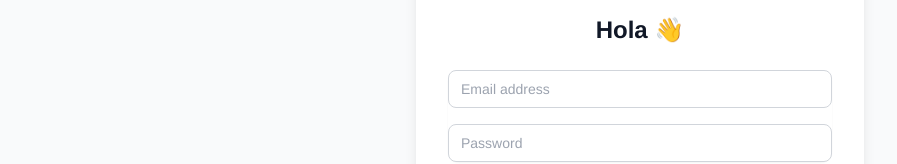
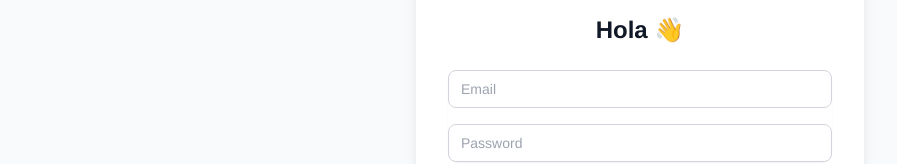
Before and after one commit to thomasconvain/budget-plan, a Vue app: page / in a window 1280 px wide. Shown: the part 203-367 px from the top of the page, without its empty margins (0-897 px from the left). Built offline with nearby package versions, Linux system fonts and the light colour scheme; no server answers.

Commit message:
modifica placeholders

```diff
--- a/src/components/HelloWorld.vue
+++ b/src/components/HelloWorld.vue
@@ -15,7 +15,7 @@
             <label for="email-address" class="sr-only">Email</label>
             <input v-model="email" id="email-address" name="email" type="email" autocomplete="email" required
                    class="block w-full px-3 py-2 border border-gray-300 rounded-lg focus:outline-none focus:ring-indigo-500 focus:border-indigo-500 sm:text-sm"
-                   placeholder="Email address">
+                   placeholder="Email">
           </div>
           <div class="mt-4">
             <label for="password" class="sr-only">Clave</label>
--- a/src/components/SignUp.vue
+++ b/src/components/SignUp.vue
@@ -11,7 +11,7 @@
         v-model="password"
         type="password"
         class="mt-4 block w-full px-3 py-2 border border-gray-300 rounded-lg focus:outline-none focus:ring-indigo-500 focus:border-indigo-500 sm:text-sm"
-        placeholder="Clave"
+        placeholder="Contraseña"
         required />
       <button
         type="submit"
```
